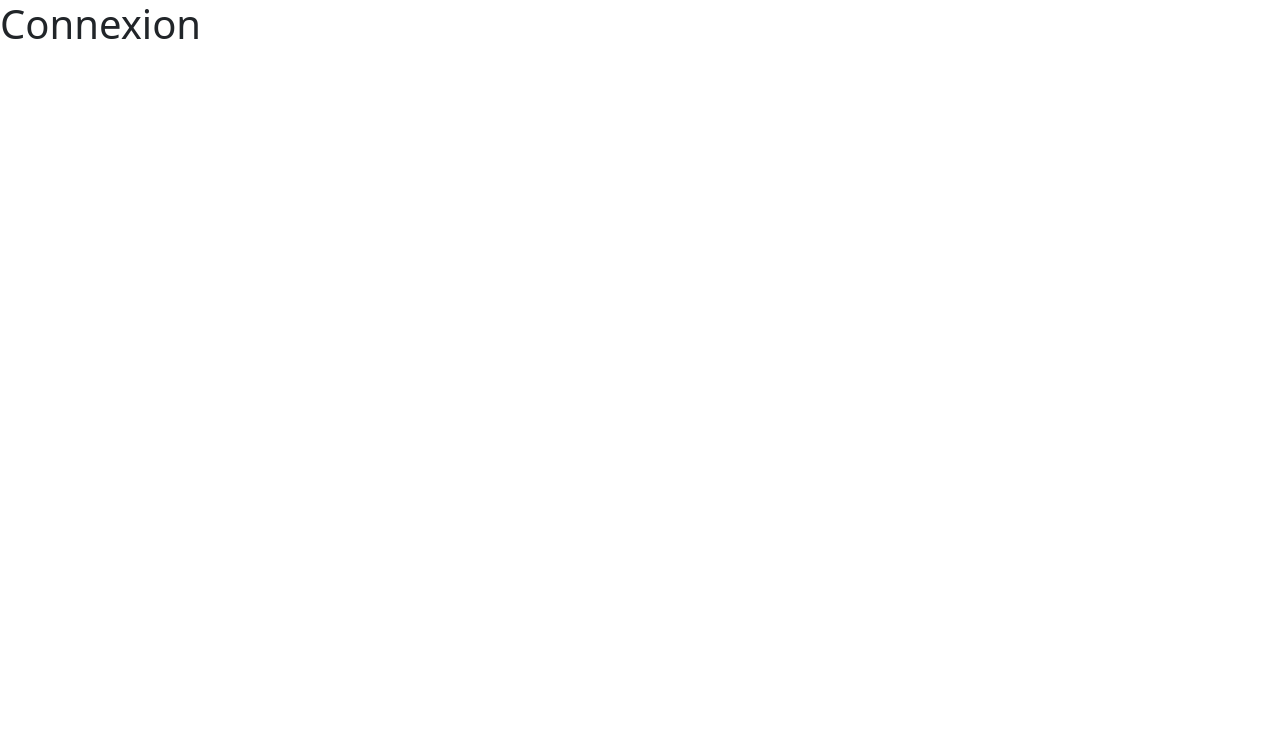
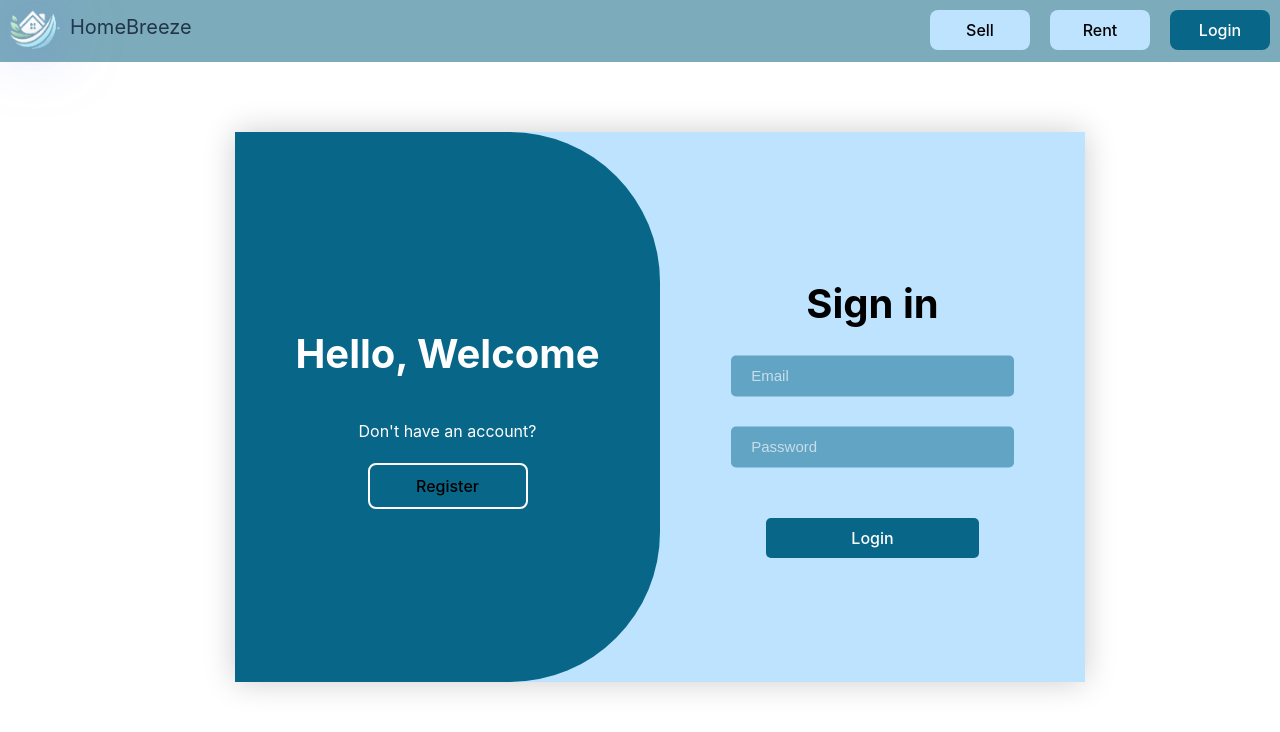
Before and after one commit to kbeneva/realEstate, a React (Vite) app in the folder frontend/: page /login in a window 1280 px wide. Shown: the top 732 px of the page. Built offline with nearby package versions, Linux system fonts and the light colour scheme.

Commit message:
Frontend de la page connexion

```diff
--- a/frontend/src/components/ImagePropertyList.jsx
+++ b/frontend/src/components/ImagePropertyList.jsx
@@ -3,8 +3,6 @@ import axios from 'axios';
 import {data, Link} from "react-router-dom";
 import Carousel from 'react-bootstrap/Carousel';
 import Card from "react-bootstrap/Card";
-import 'bootstrap/dist/css/bootstrap.min.css';
-
 
 function ImagePropertyList(props) {
 
--- a/frontend/src/pages/Accueil.css
+++ b/frontend/src/pages/Accueil.css
@@ -1,6 +1,5 @@
 .sloganBackground {
     background-color: #E2F3FF;
-
     width: 100%;
 }
 
--- /dev/null
+++ b/frontend/src/pages/Connexion.css
@@ -0,0 +1,182 @@
+.connectionBackground {
+    display: flex;
+    background-color: white;
+    padding: 50px;
+    height: 82vh;
+}
+
+.connectionContainer {
+    position: relative;
+    width: 850px;
+    height: 550px;
+    background-color: #BDE3FF;
+    box-shadow: 0 0 30px rgba(0, 0, 0, 0.2);
+    overflow: hidden;
+    align-items: center;
+    justify-content: center;
+    left: 50%;
+    transform: translateX(-50%);
+    margin: 20px;
+}
+
+.formBox {
+    position: absolute;
+    width: 50%;
+    height: 100%;
+    right: 0;
+    display: flex;
+    align-items: center;
+    color: black;
+    text-align: center;
+    background-color: #BDE3FF;
+    z-index: 1;
+    transition: .6s ease-in-out 1.2s, visibility 0s 1s;
+}
+
+.connectionContainer.active .formBox {
+    right: 50%;
+}
+
+.formBox.register {
+    visibility: hidden;
+}
+
+.connectionContainer.active .formBox.register {
+    visibility: visible;
+}
+
+.formWidth {
+    width: 100%;
+}
+
+.container .connectionTitle {
+    font-size: 36px;
+    margin: -10px 0;
+}
+
+.connectionTitle {
+    margin-bottom: 50px;
+    font-size: 40px;
+    color: black;
+    font-weight: bold;
+    text-align: center;
+}
+
+.connectionInputBox {
+    position: relative;
+    margin: 30px 0;
+    transform: translateY(-50%);
+    font-size: 20px;
+}
+
+.connectionInputBox .connectionInput {
+    width: 50%;
+    padding: 13px 50px 13px 20px;
+    background-color: rgba(8, 103, 136, 0.5);
+    border: none;
+    border-radius: 5px;
+
+}
+
+.connectionSubmitButton {
+    width: 50%;
+    background-color: #086788;
+    border-color: #086788;
+    border-radius: 5px;
+    border-style: none;
+    padding: 10px;
+    color: white;
+}
+
+.toggleBox {
+    position: absolute;
+    width: 100%;
+    height: 100%;
+}
+
+.toggleBox::before {
+    content: '';
+    position: absolute;
+    left: -250%;
+    width: 300%;
+    height: 100%;
+    background-color: #086788;
+    border-radius: 150px;
+    z-index: 2;
+    transition: 1.8s ease-in-out;
+}
+
+.connectionContainer.active .toggleBox::before {
+    left: 50%;
+}
+
+.togglePanel {
+    position: absolute;
+    width: 50%;
+    height: 100%;
+    color: white;
+    display: flex;
+    flex-direction: column;
+    justify-content: center;
+    align-items: center;
+    text-align: center;
+    z-index: 2;
+    transition: .6s ease-in-out;
+}
+
+.connectionContainer.active .togglePanel.toggleLeft {
+    left: -50%;
+    transition-delay: .6s;
+}
+
+.connectionContainer.active .togglePanel.toggleRight {
+    right: 0;
+    transition-delay: 1.2s;
+}
+
+.togglePanel.toggleRight {
+    right: -50%;
+    transition-delay: .6s;
+}
+
+.togglePanel.toggleLeft {
+    left: 0;
+    transition-delay: 1.2s;
+}
+
+.togglePanel .toggleText {
+    margin-bottom: 20px
+}
+
+.togglePanel .registerToggleButton, .loginToggleButton {
+    width: 160px;
+    height: 46px;
+    background: transparent;
+    border: 2px solid white;
+    box-shadow: none;
+}
+
+.registerToggleButton:hover, .loginToggleButton:hover {
+    background-color: white;
+    border-color: white;
+    color: #086788;
+    transition: 0.5s;
+}
+
+.toggleTitle {
+    font-size: 40px;
+}
+
+@media (max-width: 650px) {
+    .connectionTitle {
+        font-size: 30px;
+    }
+
+    .toggleTitle {
+        font-size: 30px;
+    }
+
+    .connectionContainer {
+        margin: 0;
+    }
+}
--- a/frontend/src/pages/Connexion.jsx
+++ b/frontend/src/pages/Connexion.jsx
@@ -1,8 +1,71 @@
+import './Connexion.css';
+import Navbar from "../components/navbar/Navbar.jsx";
+import { useState } from 'react';
+
 function Connexion() {
+    const [isActive, setIsActive] = useState(false);
+
+    const handleRegisterClick = () => {
+        setIsActive(true);
+    };
+
+    const handleLoginClick = () => {
+        setIsActive(false);
+    };
+
     return (
         <div>
-            <h1>Connexion</h1>
+            <Navbar />
+            <div className={`connectionBackground`}>
+                <div className={`connectionContainer ${isActive ? 'active' : ''}`}>
+                    <div className={"formBox login"}>
+                        <form className={"formWidth"} action={""}>
+                            <h1 className={"connectionTitle"}>Sign in</h1>
+                            <div className={"connectionInputBox"}>
+                                <input type="text" placeholder="Email" className={"connectionInput"} />
+                            </div>
+                            <div className={"connectionInputBox"}>
+                                <input type="password" placeholder="Password" className={"connectionInput"} />
+                            </div>
+                            <button type="submit" className={"connectionSubmitButton"}>Login</button>
+                        </form>
+                    </div>
+
+                    <div className={"formBox register"}>
+                        <form className={"formWidth"} action={""}>
+                            <h1 className={"connectionTitle"}>Register</h1>
+                            <div className={"connectionInputBox"}>
+                                <input type="text" placeholder="Name" className={"connectionInput"} />
+                            </div>
+                            <div className={"connectionInputBox"}>
+                                <input type="text" placeholder="Email" className={"connectionInput"} />
+                            </div>
+                            <div className={"connectionInputBox"}>
+                                <input type="text" placeholder="Phone" className={"connectionInput"} />
+                            </div>
+                            <div className={"connectionInputBox"}>
+                                <input type="password" placeholder="Password" className={"connectionInput"} />
+                            </div>
+                            <button type="submit" className={"connectionSubmitButton"}>Register</button>
+                        </form>
+                    </div>
+
+                    <div className={"toggleBox"}>
+                        <div className={"togglePanel toggleLeft"}>
+                            <h1 className={"toggleTitle"}>Hello, Welcome</h1>
+                            <p className={"toggleText"}>Don&#39;t have an account?</p>
+                            <button className={"registerToggleButton"} onClick={handleRegisterClick}>Register</button>
+                        </div>
+                        <div className={"togglePanel toggleRight"}>
+                            <h1 className={"toggleTitle"}>Welcome back</h1>
+                            <p className={"toggleText"}>Already have an account?</p>
+                            <button className={"loginToggleButton"} onClick={handleLoginClick}>Login</button>
+                        </div>
+                    </div>
+                </div>
+            </div>
         </div>
-    )
+    );
 }
+
 export default Connexion;
```
Also changed, not shown: frontend/public/chalet.jpg (deleted), frontend/public/condo.jpg (deleted).
